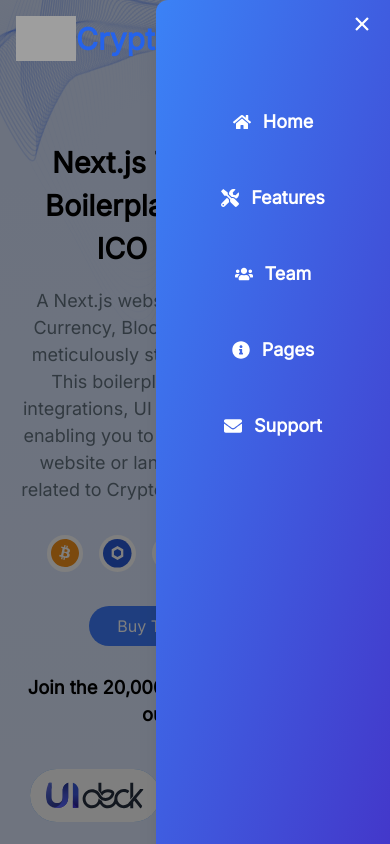
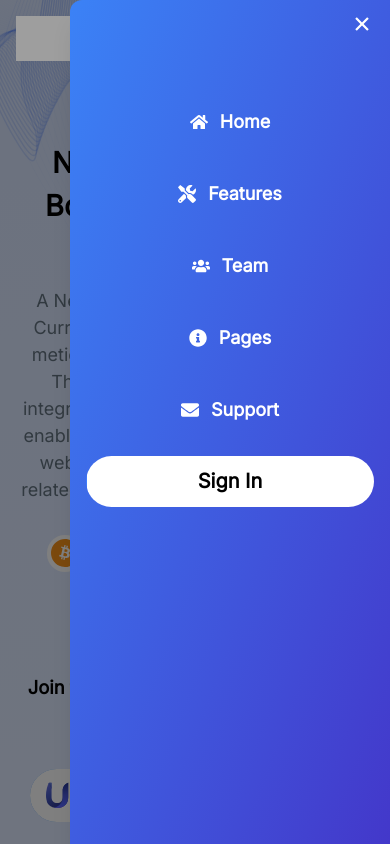
Before and after one commit to pooriaamini/Next.js-App, a Next.js app: page /#support in a window 390 px wide. Both pictures are taken after a click on the button 362 px from the left and 38 px from the top of the page. Shown: the top 844 px of the page. Built offline with nearby package versions, Linux system fonts and the light colour scheme; grey boxes are pictures that could not be loaded.

Commit message:
Edit button for mobile

```diff
--- a/app/components/Header.tsx
+++ b/app/components/Header.tsx
@@ -79,7 +79,7 @@ export default function Header() {
           <ThemeSwitcher />
           <Link
             href="/auth/signin"
-            className="sign-in-btn hidden md:block   py-2 px-8 text-black border-[1px]  rounded-full"
+            className=" bg-white hidden md:block   py-2 px-8 text-black border-[1px]  rounded-full"
           >
             Sign In
           </Link>
--- a/app/components/Sidebar.tsx
+++ b/app/components/Sidebar.tsx
@@ -73,22 +73,19 @@ export default function Sidebar({ isOpen, setIsOpen }: SidebarProps) {
         />
       )}
       <motion.div
-        className={`fixed top-0 right-0 h-screen w-[60%] md:w-72 lg:w-80 bg-gradient-to-br from-blue-500 to-indigo-700 dark:bg-gradient-to-br dark:from-slate-800 dark:to-slate-900 z-[1000] shadow-xl flex flex-col justify-start items-center rounded-tl-xl`}
+        className={`fixed top-0 right-0 h-screen min-w-80  bg-gradient-to-br from-blue-500 to-indigo-700 dark:bg-gradient-to-br dark:from-slate-800 dark:to-slate-900 z-[1000] shadow-xl flex flex-col justify-start items-center rounded-tl-xl`}
         variants={sidebarVariants}
         initial="hidden"
         animate={isOpen ? "visible" : "hidden"}
         exit="exit"
       >
-        {/* Close Button */}
         <button
           onClick={() => setIsOpen(false)}
           className="text-2xl  text-white flex self-stretch justify-end px-4 py-3"
         >
           <IoCloseSharp className="text-white" />
         </button>
-
-        {/* Sidebar Links */}
-        <ul className="flex flex-col items-center gap-6 mt-12 text-lg font-semibold text-white self-stretch">
+        <ul className="flex flex-col items-center gap-5 mt-12 px-4 text-lg font-semibold text-white self-stretch">
           {navItems.map((item, index) => (
             <li
               className="hoveranimation  hover:scale-105 transition-all  flex justify-center items-center px-6 py-3 rounded-xl w-full"
@@ -100,6 +97,12 @@ export default function Sidebar({ isOpen, setIsOpen }: SidebarProps) {
               </Link>
             </li>
           ))}
+           <Link onClick={()=>setIsOpen(false)}
+            href="/auth/signin"
+            className="sign-in-btn flex text-xl font-semibold self-stretch justify-center border-white   py-[.65rem]  text-black border-[1px]  rounded-full"
+          >
+            Sign In
+          </Link>
         </ul>
       </motion.div>
     </>
--- a/app/styles/globals.css
+++ b/app/styles/globals.css
@@ -102,8 +102,9 @@
 }
 .sign-in-btn{
   background-image: linear-gradient(150deg, white 0%, white 50%, #3e7dff 50%);
-  background-size: 250%;
+  background-size: 300%;
   transition: all .5s;
+  border-color: transparent;
 
 
   &:hover{
```
